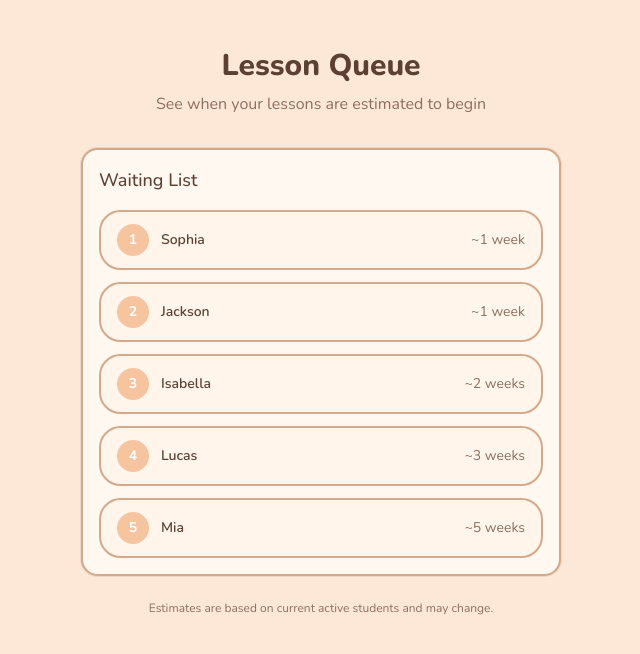
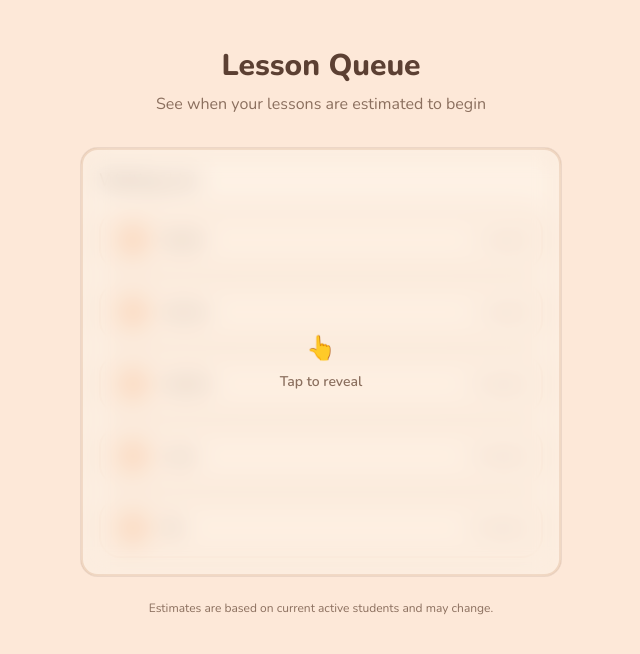
Before and after one commit to IyadIyado/lesson-estimator, a Next.js app: page / in a window 1280 px wide. Shown: the top 654 px of the page, without its empty margins (319-959 px from the left). Built offline with nearby package versions, Linux system fonts and the light colour scheme.

Commit message:
Add blur/glassmorphism reveal effect to public queue

```diff
--- a/src/app/page.tsx
+++ b/src/app/page.tsx
@@ -1,6 +1,7 @@
 import { getDataProvider } from "@/lib/data/provider";
 import { calculateETAs } from "@/lib/estimator";
-import { Card, CardContent, CardHeader, CardTitle } from "@/components/ui/card";
+import { Card, CardContent } from "@/components/ui/card";
+import { QueueReveal } from "@/components/queue-reveal";
 
 export const dynamic = "force-dynamic";
 
@@ -43,33 +44,13 @@ export default async function PublicQueuePage() {
           </CardContent>
         </Card>
       ) : (
-        <Card className="border-2 border-warm-border bg-card">
-          <CardHeader>
-            <CardTitle className="text-lg text-foreground">
-              Waiting List
-            </CardTitle>
-          </CardHeader>
-          <CardContent className="space-y-3">
-            {queuedStudents.map((student, i) => (
-              <div
-                key={student.id}
-                className="flex items-center justify-between rounded-2xl border-2 border-warm-border bg-peach-50 px-4 py-3"
-              >
-                <div className="flex items-center gap-3">
-                  <span className="flex h-8 w-8 items-center justify-center rounded-full bg-peach-300 text-sm font-bold text-white">
-                    {i + 1}
-                  </span>
-                  <span className="font-semibold text-foreground">
-                    {student.name}
-                  </span>
-                </div>
-                <span className="text-sm text-muted-foreground">
-                  ~{etas[i]} {etas[i] === 1 ? "week" : "weeks"}
-                </span>
-              </div>
-            ))}
-          </CardContent>
-        </Card>
+        <QueueReveal
+          entries={queuedStudents.map((s, i) => ({
+            id: s.id,
+            name: s.name,
+            eta: etas[i],
+          }))}
+        />
       )}
 
       <p className="mt-6 text-center text-xs text-muted-foreground">
--- /dev/null
+++ b/src/components/queue-reveal.tsx
@@ -0,0 +1,66 @@
+"use client";
+
+import { useState } from "react";
+import { Card, CardContent, CardHeader, CardTitle } from "@/components/ui/card";
+
+interface QueueEntry {
+  id: string;
+  name: string;
+  eta: number;
+}
+
+export function QueueReveal({ entries }: { entries: QueueEntry[] }) {
+  const [revealed, setRevealed] = useState(false);
+
+  return (
+    <div
+      className={`relative select-none ${revealed ? "cursor-default" : "cursor-pointer"}`}
+      onClick={() => setRevealed(true)}
+    >
+      <Card className="border-2 border-warm-border bg-card">
+        <CardHeader>
+          <CardTitle className="text-lg text-foreground">Waiting List</CardTitle>
+        </CardHeader>
+        <CardContent className="space-y-3">
+          {entries.map((entry, i) => (
+            <div
+              key={entry.id}
+              className="flex items-center justify-between rounded-2xl border-2 border-warm-border bg-peach-50 px-4 py-3"
+            >
+              <div className="flex items-center gap-3">
+                <span className="flex h-8 w-8 items-center justify-center rounded-full bg-peach-300 text-sm font-bold text-white">
+                  {i + 1}
+                </span>
+                <span className="font-semibold text-foreground">
+                  {entry.name}
+                </span>
+              </div>
+              <span className="text-sm text-muted-foreground">
+                ~{entry.eta} {entry.eta === 1 ? "week" : "weeks"}
+              </span>
+            </div>
+          ))}
+        </CardContent>
+      </Card>
+
+      {/* Blur overlay */}
+      <div
+        className={`absolute inset-0 flex flex-col items-center justify-center rounded-xl transition-all duration-500 ${
+          revealed
+            ? "pointer-events-none opacity-0"
+            : "opacity-100 backdrop-blur-md"
+        }`}
+        style={{
+          background: revealed
+            ? "transparent"
+            : "rgba(253, 232, 216, 0.45)",
+        }}
+      >
+        <span className="text-2xl">👆</span>
+        <span className="mt-2 text-sm font-semibold text-warm-brown">
+          Tap to reveal
+        </span>
+      </div>
+    </div>
+  );
+}
```
